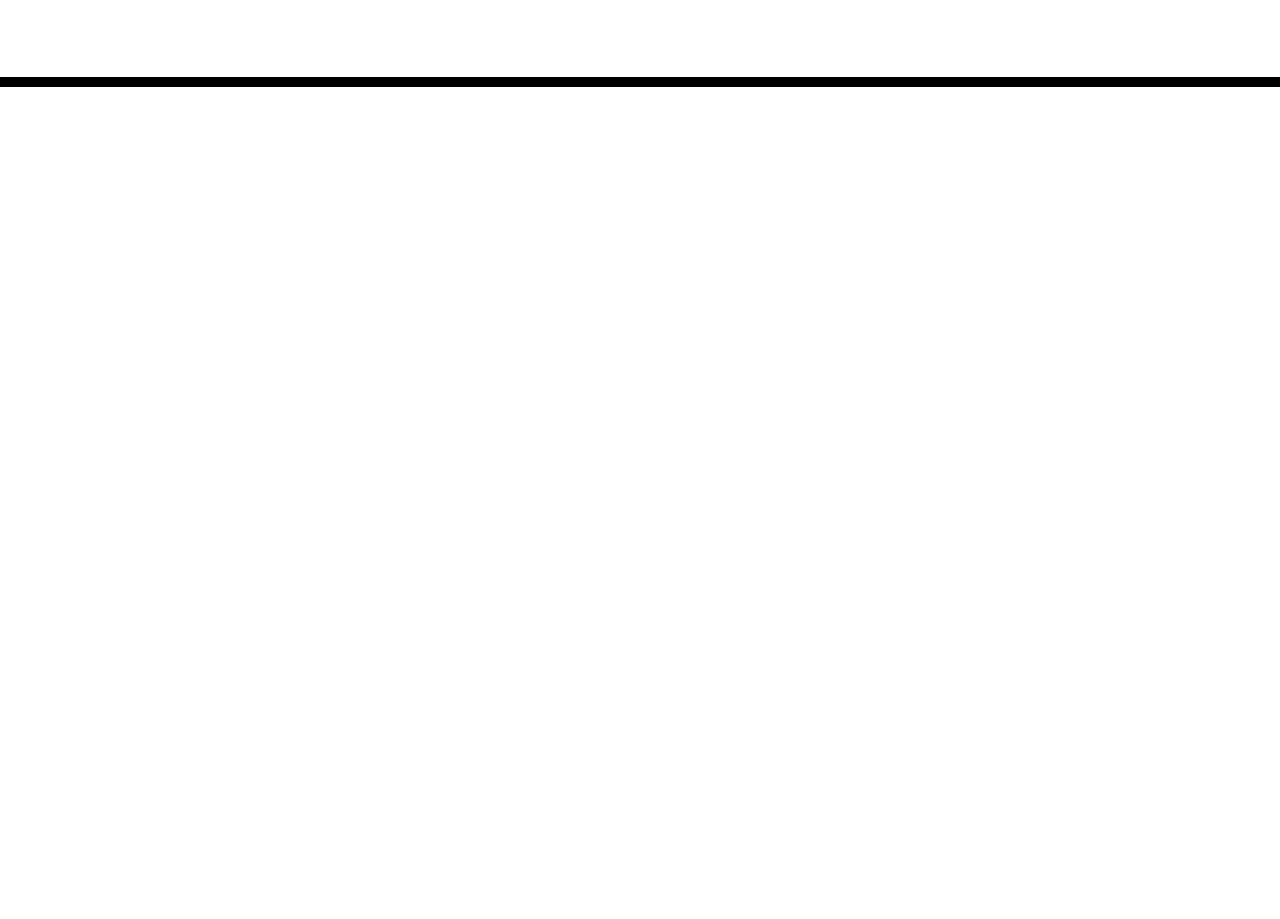
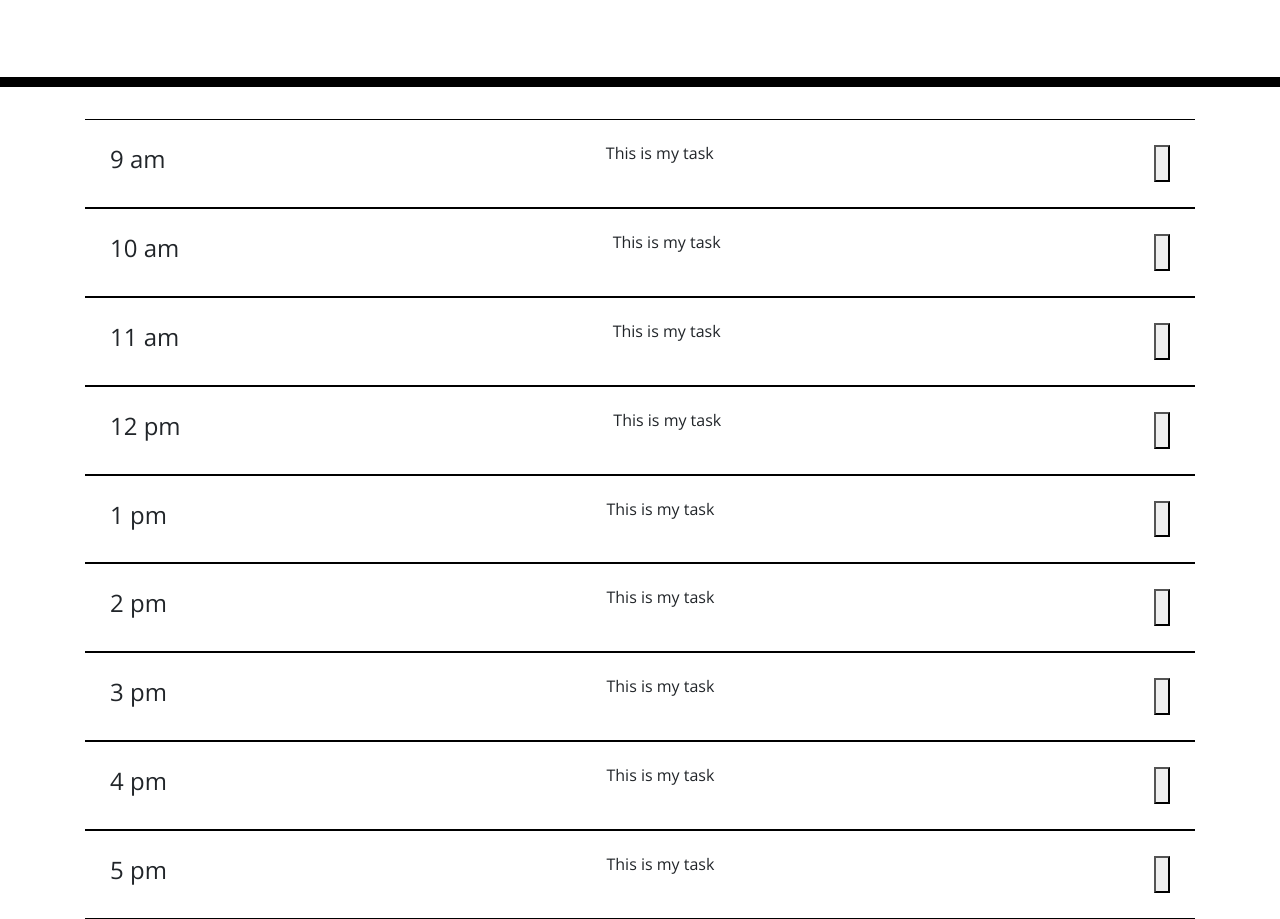
Before and after one commit to s-henry22/wd-scheduler, a plain HTML site: page index.html in a window 1280 px wide. Shown: the part 181-1100 px from the top of the page. Before the commit the page ends 800 px from the top, so only its background shows below. Drawn offline with nearby package versions, Linux system fonts and the light colour scheme; files that its build step writes are made by us from their sources.

Commit message:
created hourly blocks for tasks

```diff
--- a/assets/css/style.css
+++ b/assets/css/style.css
@@ -19,6 +19,23 @@ body {
     color: black;
     border-radius: 0;
     border-bottom: 10px solid black;
+  }
+
+  /* Style the time blocks */
+  .container {
+      display: flex;
+      flex-direction: column;
+      flex-wrap: wrap;
+      justify-content: space-evenly;
+  }
+  .hour-block {
+      display: flex;
+      flex-direction: row;
+      flex-wrap: wrap;
+      justify-content: space-between;
+      border-bottom: 1px solid black;
+      border-top: 1px solid black;
+      padding: 25px;
   }
 
   .description{
--- a/index.html
+++ b/index.html
@@ -18,7 +18,7 @@
       href="https://fonts.googleapis.com/css?family=Open+Sans&display=swap"
       rel="stylesheet"
     />
-    <link rel="stylesheet" href="style.css" />
+    <link rel="stylesheet" href="./assets/css/style.css" />
     <title>Work Day Scheduler</title>
   </head>
 
@@ -28,11 +28,93 @@
       <p class="lead">A simple calendar app for scheduling your work day</p>
       <p id="currentDay" class="lead"></p>
     </header>
-    <div class="container">
+    <main class="container">
       <!-- Timeblocks go here -->
-    </div>
+      <div class="hour-block">
+          <div class="hour-text">
+              <h4>9 am</h4>
+          </div>
+          <div class="hour-description">
+              <p>This is my task</p>
+          </div>
+          <button class="save"></button>
+      </div>
+        <div class="hour-block">
+            <div class="hour-text">
+                <h4>10 am</h4>
+            </div>
+            <div class="hour-description">
+                <p>This is my task</p>
+            </div>
+            <button class="save"></button>
+        </div>
+        <div class="hour-block">
+            <div class="hour-text">
+                <h4>11 am</h4>
+            </div>
+            <div class="hour-description">
+                <p>This is my task</p>
+            </div>
+            <button class="save"></button>
+        </div>
+        <div class="hour-block">
+            <div class="hour-text">
+                <h4>12 pm</h4>
+            </div>
+            <div class="hour-description">
+                <p>This is my task</p>
+            </div>
+            <button class="save"></button>
+        </div>
+        <div class="hour-block">
+            <div class="hour-text">
+                <h4>1 pm</h4>
+            </div>
+            <div class="hour-description">
+                <p>This is my task</p>
+            </div>
+            <button class="save"></button>
+        </div>
+        <div class="hour-block">
+            <div class="hour-text">
+                <h4>2 pm</h4>
+            </div>
+            <div class="hour-description">
+                <p>This is my task</p>
+            </div>
+            <button class="save"></button>
+        </div>
+        <div class="hour-block">
+            <div class="hour-text">
+                <h4>3 pm</h4>
+            </div>
+            <div class="hour-description">
+                <p>This is my task</p>
+            </div>
+            <button class="save"></button>
+        </div>
+        <div class="hour-block">
+            <div class="hour-text">
+                <h4>4 pm</h4>
+            </div>
+            <div class="hour-description">
+                <p>This is my task</p>
+            </div>
+            <button class="save"></button>
+        </div>
+        <div class="hour-block">
+            <div class="hour-text">
+                <h4>5 pm</h4>
+            </div>
+            <div class="hour-description">
+                <p>This is my task</p>
+            </div>
+            <button class="save"></button>
+        </div>
+    </main>
 
     <script src="https://code.jquery.com/jquery-3.4.1.min.js"></script>
     <script src="https://cdnjs.cloudflare.com/ajax/libs/moment.js/2.24.0/moment.min.js"></script>
+    <script src="./assets/js/script.js"></script>
   </body>
 </html>
```
Also changed, not shown: assets/js/script.js (added).
